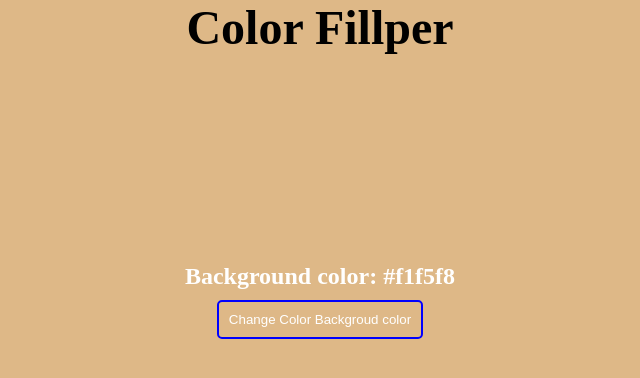
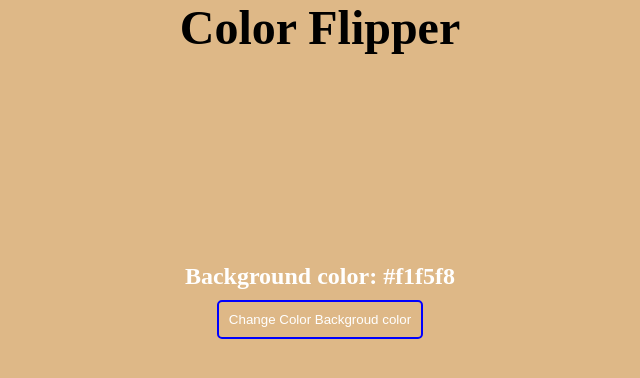
Before and after one commit to Rishabhyadav2702/Color-Fillper, a plain HTML site: page index.html in a window 1280 px wide. Shown: the whole page, without its empty margins (320-960 px from the left). Drawn offline with Linux system fonts and the light colour scheme.

Commit message:
Update index.html
change

```diff
--- a/index.html
+++ b/index.html
@@ -3,11 +3,11 @@
 <head>
     <meta charset="UTF-8">
     <meta name="viewport" content="width=device-width, initial-scale=1.0">
-    <title>Color Fillper</title>
+    <title>Color Flipper</title>
 </head>
 <link rel="stylesheet" href="style.css">
 <body>
-    <h1>Color Fillper</h1>
+    <h1>Color Flipper</h1>
 
     <main>
         <div class="container">
```
